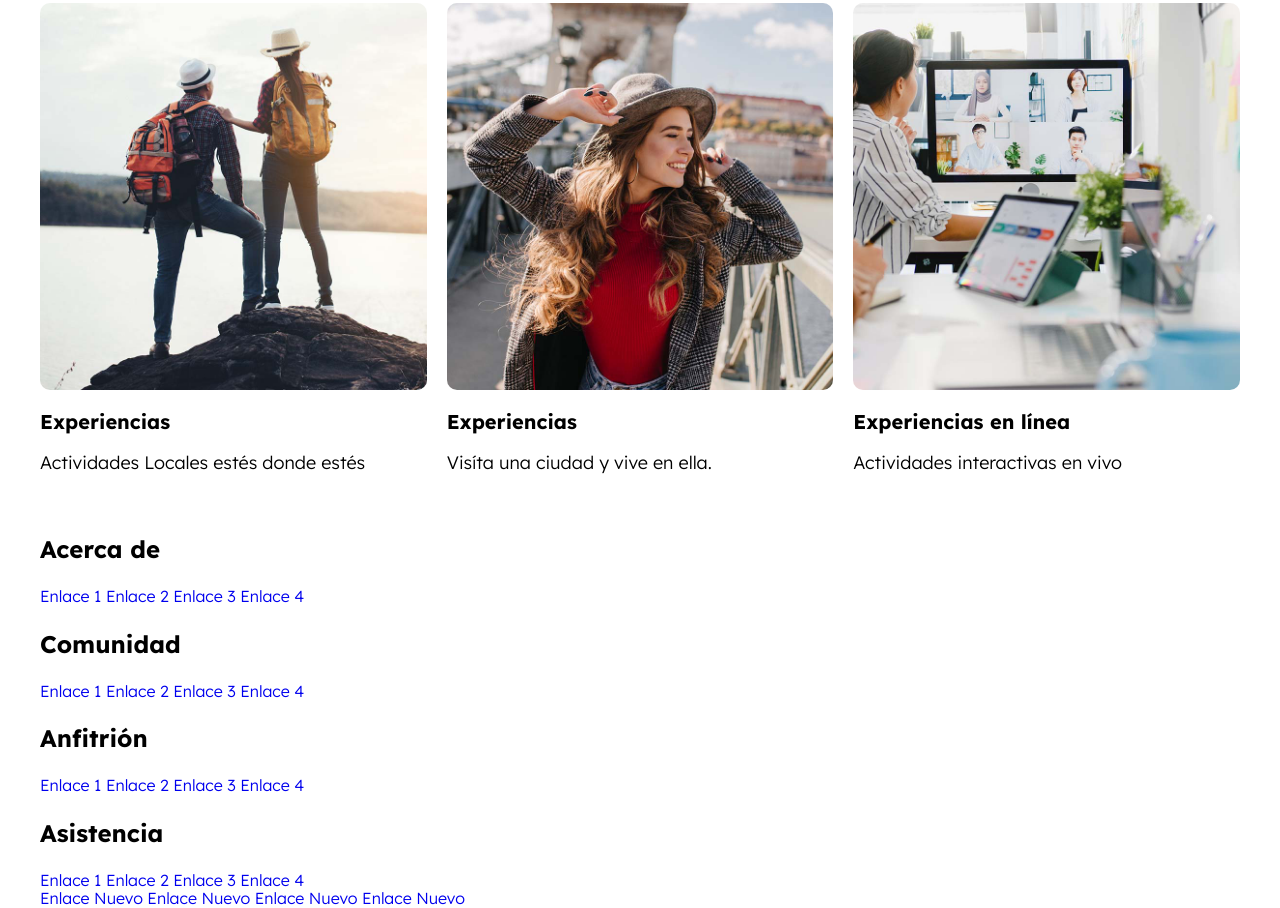
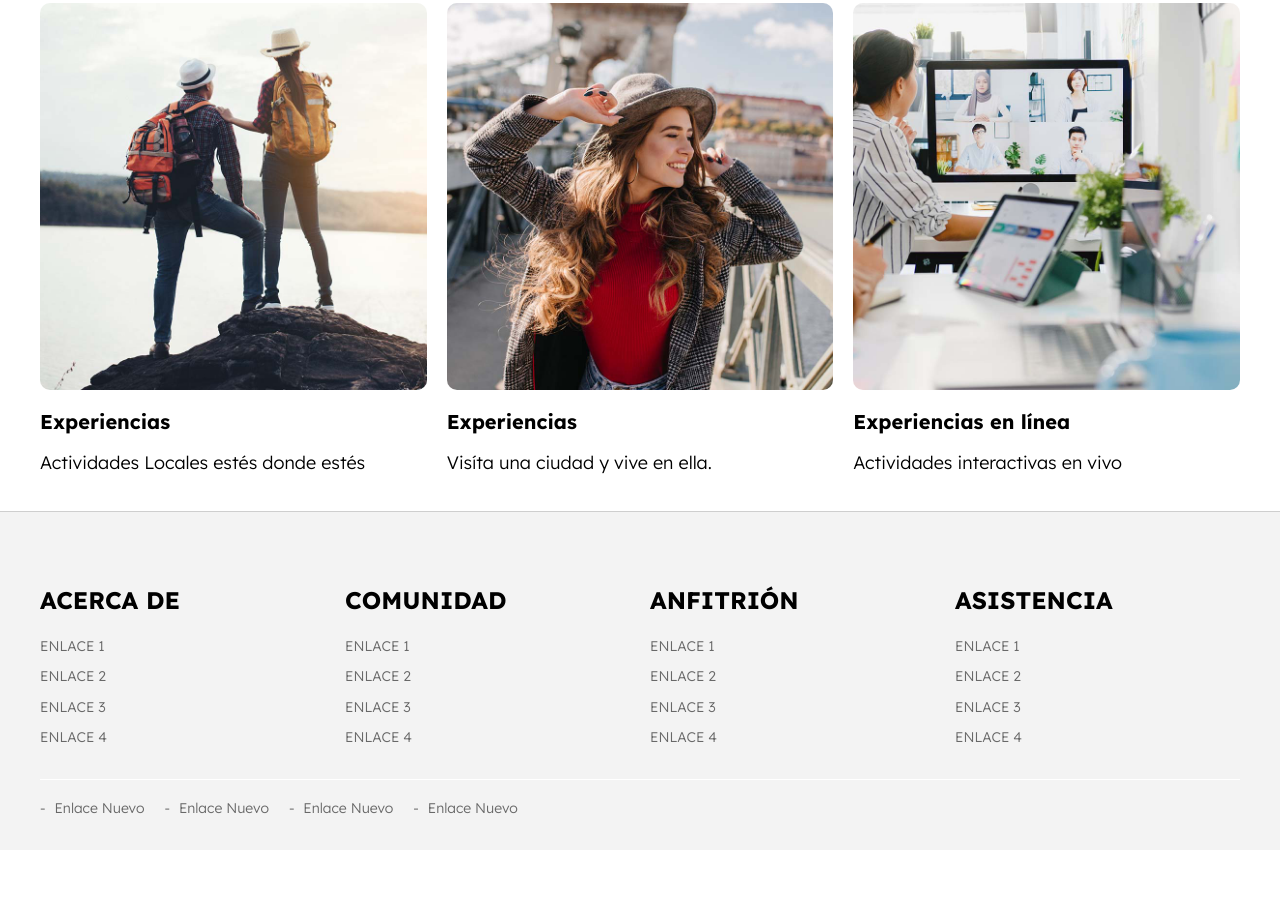
Before and after one commit to HenryTene/TwinBnB, a website: page index.html in a window 1280 px wide. Shown: the part 2302-3210 px from the top of the page. After the commit the page ends 3152 px from the top, so only its background shows below. Drawn offline with nearby package versions, Linux system fonts and the light colour scheme; files that its build step writes are made by us from their sources; files whose address does not match are found by name.

Commit message:
:sparkles: Se agrega la sección de footer

```diff
--- a/src/scss/app.scss
+++ b/src/scss/app.scss
@@ -1,3 +1,4 @@
 @use 'base';
 @use 'ui/header';
 @use 'ui/contenido';
+@use 'ui/footer';
--- /dev/null
+++ b/src/scss/ui/footer/_footer.scss
@@ -0,0 +1,55 @@
+@use 'base/variables' as v;
+@use 'base/mixins' as m;
+
+.footer{
+    background-color: lighten(v.$grisClaro,7%) ;
+    border-top: 1px solid lighten(v.$gris, 40%);
+    padding-top: 5rem;
+    &__grid{
+        @include m.tablet {
+            @include m.grid(2,2rem);
+
+         }
+         @include m.desktop {
+            @include m.grid(4,2rem);
+
+         }
+
+    }
+
+    &__grid{
+        text-transform: uppercase;
+        font-size: 1.2rem;
+
+    }
+    &__enlace{
+        display: block;
+        color: v.$gris;
+        font-size: 1.4rem;
+        margin-bottom: 1.4rem;
+    }
+
+    &__barra{
+        border-top: 1px solid  lighten(v.$grisClaro,40%);
+        margin-top: 2rem;
+        padding: 2rem 0;
+    }
+
+    &__barranav{
+        display: flex;
+        flex-direction: column;
+
+        @include m.tablet{
+            flex-direction: row;
+            gap: 2rem;
+        }
+    }
+
+    &__enlace--barra{
+
+        &::before{
+            content: ' - ';
+            margin-right: .5rem;
+        }
+    }
+}
--- /dev/null
+++ b/src/scss/ui/footer/_index.scss
@@ -0,0 +1 @@
+@forward 'footer';
```
